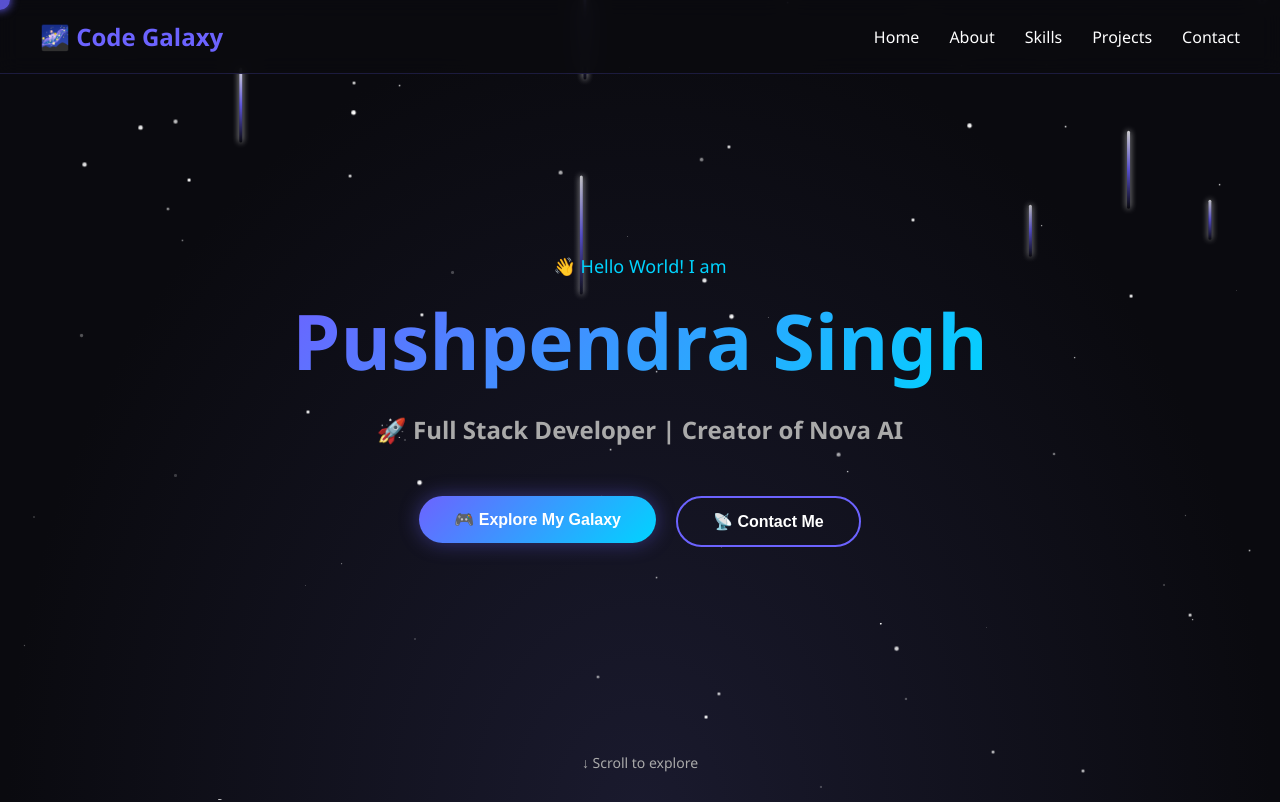
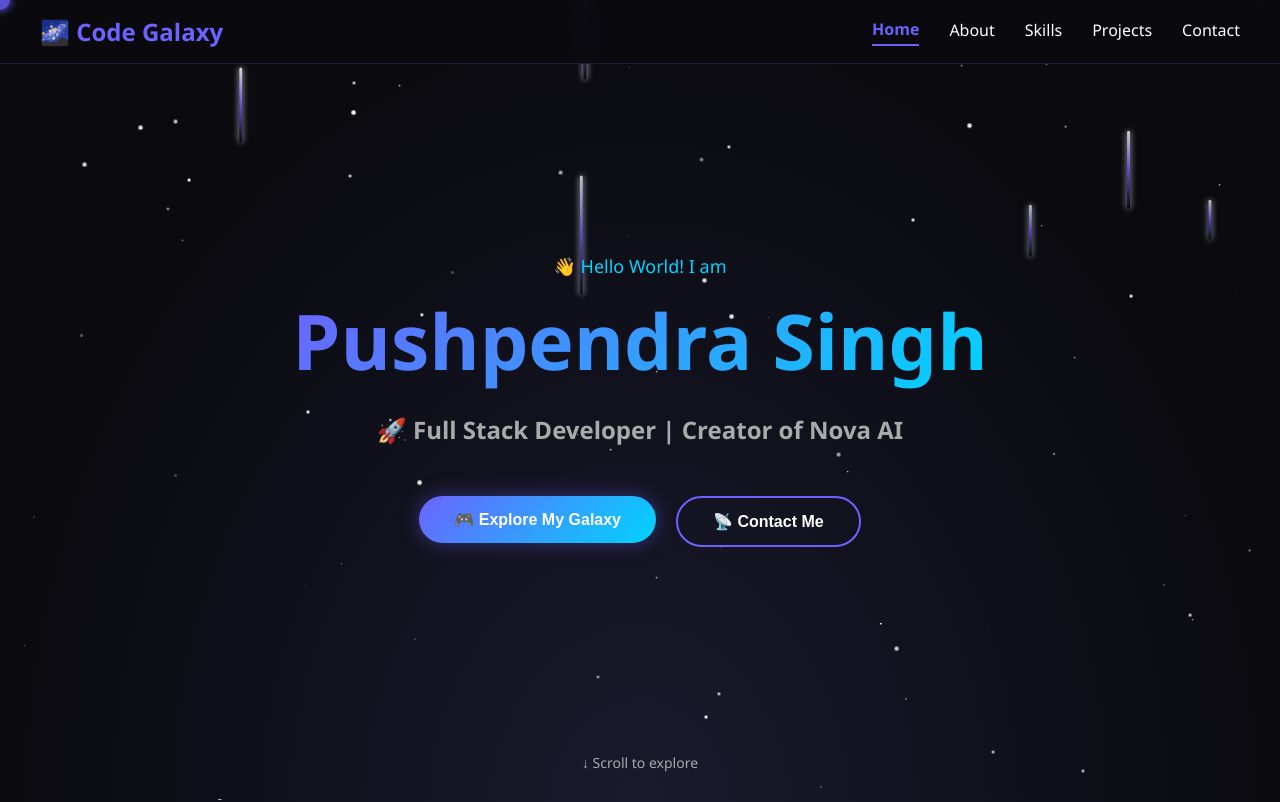
Before and after one commit to Pushpendracode/Code-Galaxy, a React (Vite) app in the folder Code-Galaxy/: page / in a window 1280 px wide. Shown: the top 802 px of the page. Built offline with nearby package versions, Linux system fonts and the light colour scheme.

Commit message:
Update1.4

```diff
--- a/Code-Galaxy/src/Components/Navbar.jsx
+++ b/Code-Galaxy/src/Components/Navbar.jsx
@@ -1,44 +1,141 @@
-
-import { Link } from "react-router-dom";
+import { Link, useLocation } from "react-router-dom";
+import { useState } from "react";
 
 function Navbar() {
+    const [menuOpen, setMenuOpen] = useState(false);
+    const location = useLocation();
+
+    const links = [
+        { name: "Home", path: "/" },
+        { name: "About", path: "/about" },
+        { name: "Skills", path: "/skills" },
+        { name: "Projects", path: "/projects" },
+        { name: "Contact", path: "/contact" }
+    ];
+
     return (
         <nav style={{
             position: "fixed",
             top: 0,
             width: "100%",
-            padding: "20px 40px",
+            padding: "15px 40px",
             display: "flex",
             justifyContent: "space-between",
             alignItems: "center",
-            background: "rgba(10, 10, 15, 0.9)",
+            background: "rgba(10, 10, 15, 0.95)",
             backdropFilter: "blur(10px)",
             zIndex: 1000,
-            borderBottom: "1px solid rgba(108, 99, 255, 0.2)"
+            borderBottom: "1px solid rgba(108, 99, 255, 0.2)",
+            boxSizing: "border-box"
         }}>
             {/* Logo */}
-            <h2 style={{ color: "#6c63ff" }}>
-                🌌 Code Galaxy
-            </h2>
+            <Link to="/">
+                <h2 style={{
+                    color: "#6c63ff",
+                    fontSize: "1.5rem",
+                    cursor: "pointer"
+                }}>
+                    🌌 Code Galaxy
+                </h2>
+            </Link>
 
-            {/* Links */}
-            <div style={{ display: "flex", gap: "30px" }}>
-                {["Home", "About", "Skills", "Projects", "Contact"].map(link => (
+            {/* Desktop Links */}
+            <div style={{
+                display: "flex",
+                gap: "30px",
+                alignItems: "center"
+            }}
+            className="desktop-nav"
+            >
+                {links.map(link => (
                     <Link
-                        key={link}
-                        to={link === "Home" ? "/" : `/${link.toLowerCase()}`}
+                        key={link.name}
+                        to={link.path}
                         style={{
-                            color: "#ffffff",
+                            color: location.pathname === link.path ? "#6c63ff" : "#ffffff",
                             fontSize: "16px",
+                            fontWeight: location.pathname === link.path ? "bold" : "normal",
+                            borderBottom: location.pathname === link.path ? "2px solid #6c63ff" : "none",
+                            paddingBottom: "4px",
                             transition: "color 0.3s"
                         }}
-                        onMouseEnter={e => e.target.style.color = "#6c63ff"}
-                        onMouseLeave={e => e.target.style.color = "#ffffff"}
                     >
-                        {link}
+                        {link.name}
                     </Link>
                 ))}
             </div>
+
+            {/* Hamburger Button */}
+            <div
+                className="hamburger"
+                onClick={() => setMenuOpen(!menuOpen)}
+                style={{
+                    display: "none",
+                    flexDirection: "column",
+                    gap: "5px",
+                    cursor: "pointer",
+                    zIndex: 1001
+                }}
+            >
+                <div style={{
+                    width: "25px",
+                    height: "3px",
+                    background: menuOpen ? "#6c63ff" : "white",
+                    borderRadius: "3px",
+                    transition: "all 0.3s",
+                    transform: menuOpen ? "rotate(45deg) translate(5px, 6px)" : "none"
+                }} />
+                <div style={{
+                    width: "25px",
+                    height: "3px",
+                    background: menuOpen ? "#6c63ff" : "white",
+                    borderRadius: "3px",
+                    transition: "all 0.3s",
+                    opacity: menuOpen ? 0 : 1
+                }} />
+                <div style={{
+                    width: "25px",
+                    height: "3px",
+                    background: menuOpen ? "#6c63ff" : "white",
+                    borderRadius: "3px",
+                    transition: "all 0.3s",
+                    transform: menuOpen ? "rotate(-45deg) translate(5px, -6px)" : "none"
+                }} />
+            </div>
+
+            {/* Mobile Menu */}
+            {menuOpen && (
+                <div style={{
+                    position: "fixed",
+                    top: "60px",
+                    left: 0,
+                    width: "100%",
+                    background: "rgba(10, 10, 15, 0.98)",
+                    padding: "20px",
+                    display: "flex",
+                    flexDirection: "column",
+                    gap: "20px",
+                    borderBottom: "1px solid rgba(108, 99, 255, 0.2)",
+                    zIndex: 1000
+                }}>
+                    {links.map(link => (
+                        <Link
+                            key={link.name}
+                            to={link.path}
+                            onClick={() => setMenuOpen(false)}
+                            style={{
+                                color: location.pathname === link.path ? "#6c63ff" : "#ffffff",
+                                fontSize: "18px",
+                                fontWeight: location.pathname === link.path ? "bold" : "normal",
+                                padding: "10px 0",
+                                borderBottom: "1px solid rgba(108, 99, 255, 0.1)"
+                            }}
+                        >
+                            {link.name}
+                        </Link>
+                    ))}
+                </div>
+            )}
         </nav>
     );
 }
--- a/Code-Galaxy/src/Styles/Globle.css
+++ b/Code-Galaxy/src/Styles/Globle.css
@@ -61,3 +61,13 @@ button {
     0% { transform: translate(0, 0) scale(1); opacity: 1; }
     100% { transform: translate(var(--tx), var(--ty)) scale(0); opacity: 0; }
 }
+
+@media (max-width: 768px) {
+    .desktop-nav {
+        display: none !important;
+    }
+
+    .hamburger {
+        display: flex !important;
+    }
+}
```
